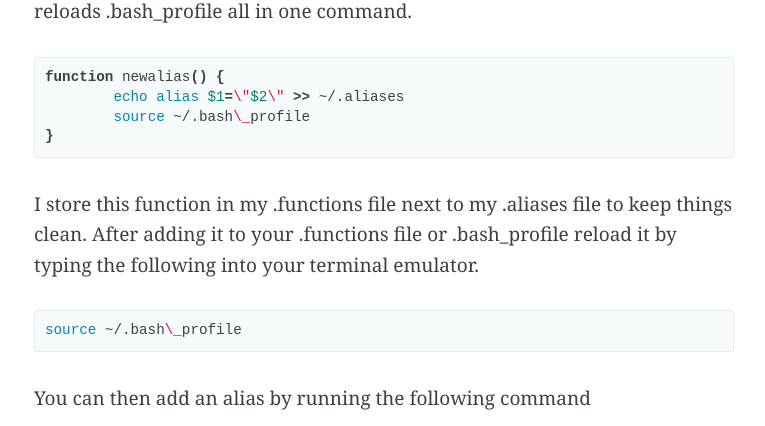
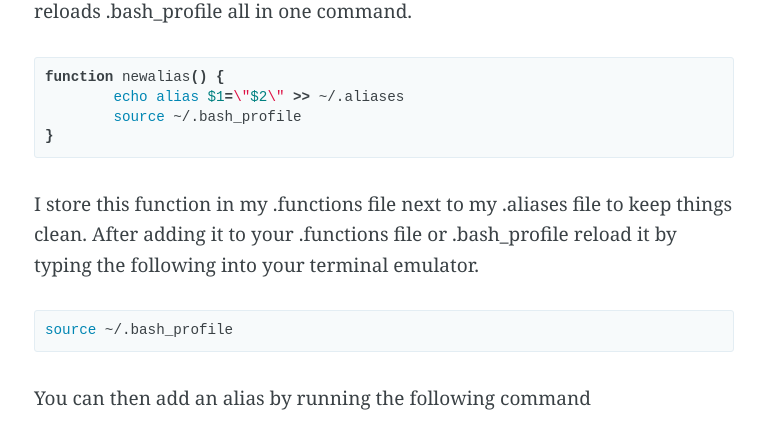
Before and after one commit to Helpful-Snippets/helpful-snippets.github.io, a Jekyll site: the page built from _posts/2014-04-01-create-new-aliases-with-simple-bash-function.markdown, in a window 1280 px wide. Shown: the part 677-1103 px from the top of the page, without its empty margins (256-1021 px from the left). Built offline with Jekyll 4.4.1, drawn with Linux system fonts in a browser that asks for light colours; Markdown is read by kramdown in place of the engine named in the settings.

```diff
--- a/_posts/2014-04-01-create-new-aliases-with-simple-bash-function.markdown
+++ b/_posts/2014-04-01-create-new-aliases-with-simple-bash-function.markdown
@@ -15,14 +15,14 @@ I created a bash function that adds the alias to my .aliases file and then reloa
 {% highlight bash %}
 function newalias() {
 	echo alias $1=\"$2\" >> ~/.aliases
-	source ~/.bash\_profile
+	source ~/.bash_profile
 }
 {% endhighlight %}
 
 I store this function in my .functions file next to my .aliases file to keep things clean. After adding it to your .functions file or .bash\_profile reload it by typing the following into your terminal emulator.
 
 {% highlight bash %}
-source ~/.bash\_profile
+source ~/.bash_profile
 {% endhighlight bash %}
 
 You can then add an alias by running the following command
```
